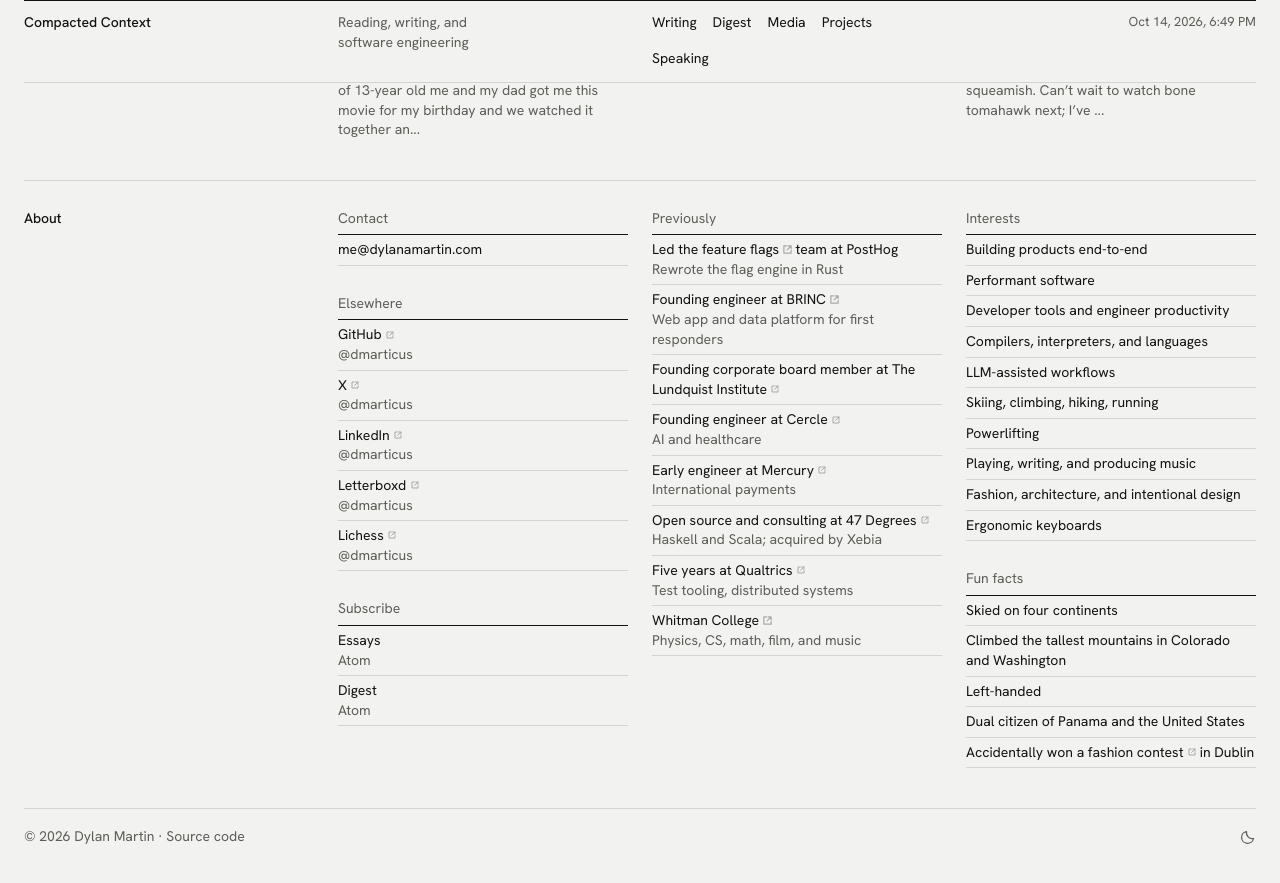
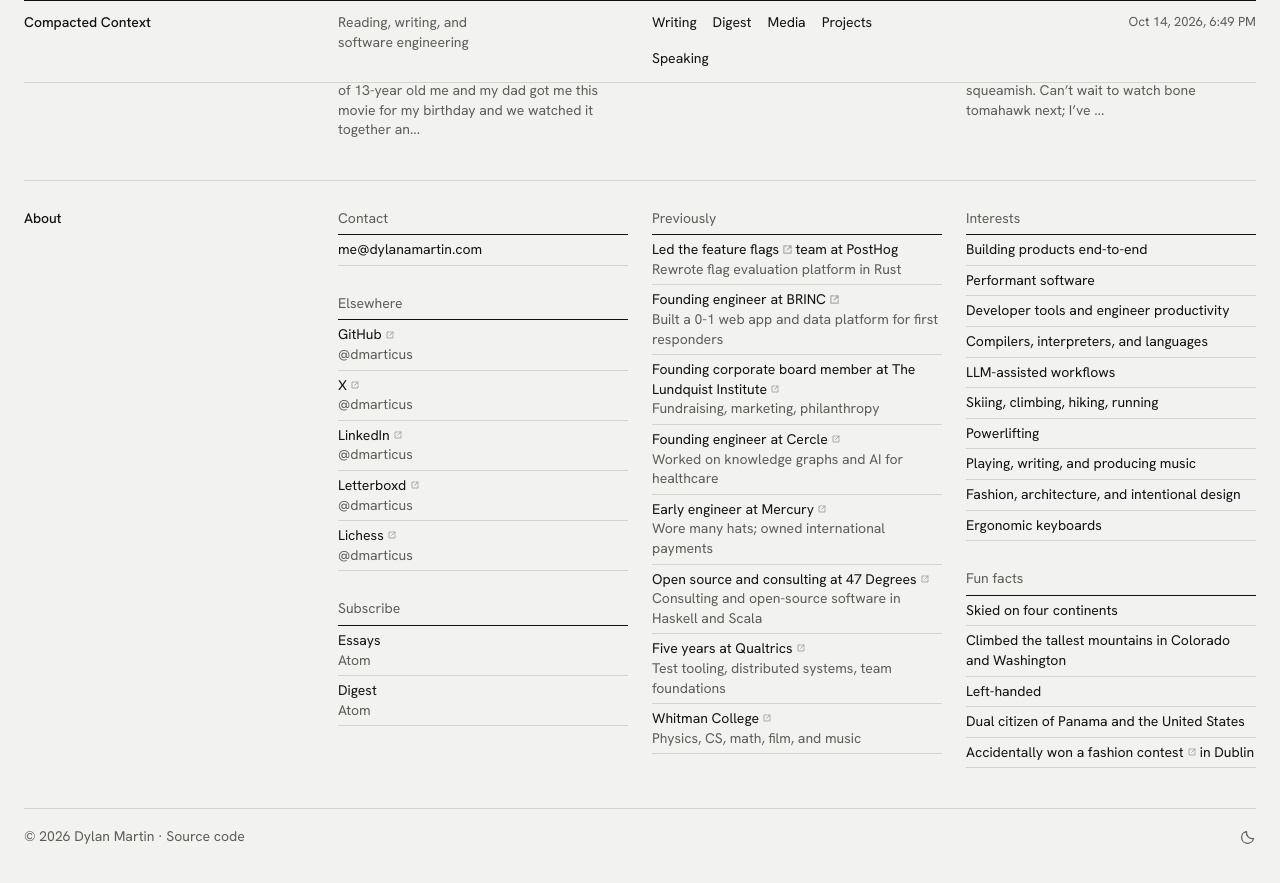
Before and after one commit to dmarticus/dmarticus.github.io, a Jekyll site: the page built from index.html, in a window 1280 px wide and 900 px high, scrolled down 955 px. Shown: the top 883 px of the window. Built offline with Jekyll 4.4.1, drawn with Linux system fonts in a browser that asks for light colours.

Commit message:
she's ready

```diff
--- a/index.html
+++ b/index.html
@@ -143,13 +143,13 @@
             <div class="block">
                 <span class="label">Previously</span>
                 <ul>
-                    <li>Led the <a href="https://posthog.com/teams/feature-flags" rel="noreferrer" target="_blank">feature flags</a> team at PostHog<span class="item-by">Rewrote the flag engine in Rust</span></li>
-                    <li>Founding engineer at <a href="https://brincdrones.com/" rel="noreferrer" target="_blank">BRINC</a><span class="item-by">Web app and data platform for first responders</span></li>
-                    <li>Founding corporate board member at <a href="https://lundquist.org/" rel="noreferrer" target="_blank">The Lundquist Institute</a></li>
-                    <li>Founding engineer at <a href="https://www.cercle.ai/" rel="noreferrer" target="_blank">Cercle</a><span class="item-by">AI and healthcare</span></li>
-                    <li>Early engineer at <a href="https://mercury.com/about" rel="noreferrer" target="_blank">Mercury</a><span class="item-by">International payments</span></li>
-                    <li>Open source and consulting at <a href="https://xebia.com/digital-products-platforms/functional-programming/" rel="noreferrer" target="_blank">47 Degrees</a><span class="item-by">Haskell and Scala; acquired by Xebia</span></li>
-                    <li>Five years at <a href="https://www.qualtrics.com/qualtrics-life/why-qualtrics-dylan-martin-software-engineer-seattle-wa/" rel="noreferrer" target="_blank">Qualtrics</a><span class="item-by">Test tooling, distributed systems</span></li>
+                    <li>Led the <a href="https://posthog.com/teams/feature-flags" rel="noreferrer" target="_blank">feature flags</a> team at PostHog<span class="item-by">Rewrote flag evaluation platform in Rust</span></li>
+                    <li>Founding engineer at <a href="https://brincdrones.com/" rel="noreferrer" target="_blank">BRINC</a><span class="item-by">Built a 0-1 web app and data platform for first responders</span></li>
+                    <li>Founding corporate board member at <a href="https://lundquist.org/" rel="noreferrer" target="_blank">The Lundquist Institute</a><span class="item-by">Fundraising, marketing, philanthropy</span></li>
+                    <li>Founding engineer at <a href="https://www.cercle.ai/" rel="noreferrer" target="_blank">Cercle</a><span class="item-by">Worked on knowledge graphs and AI for healthcare</span></li>
+                    <li>Early engineer at <a href="https://mercury.com/about" rel="noreferrer" target="_blank">Mercury</a><span class="item-by">Wore many hats; owned international payments</span></li>
+                    <li>Open source and consulting at <a href="https://xebia.com/digital-products-platforms/functional-programming/" rel="noreferrer" target="_blank">47 Degrees</a><span class="item-by">Consulting and open-source software in Haskell and Scala</span></li>
+                    <li>Five years at <a href="https://www.qualtrics.com/qualtrics-life/why-qualtrics-dylan-martin-software-engineer-seattle-wa/" rel="noreferrer" target="_blank">Qualtrics</a><span class="item-by">Test tooling, distributed systems, team foundations</span></li>
                     <li><a href="https://www.whitman.edu/" rel="noreferrer" target="_blank">Whitman College</a><span class="item-by">Physics, CS, math, film, and music</span></li>
                 </ul>
             </div>
```
